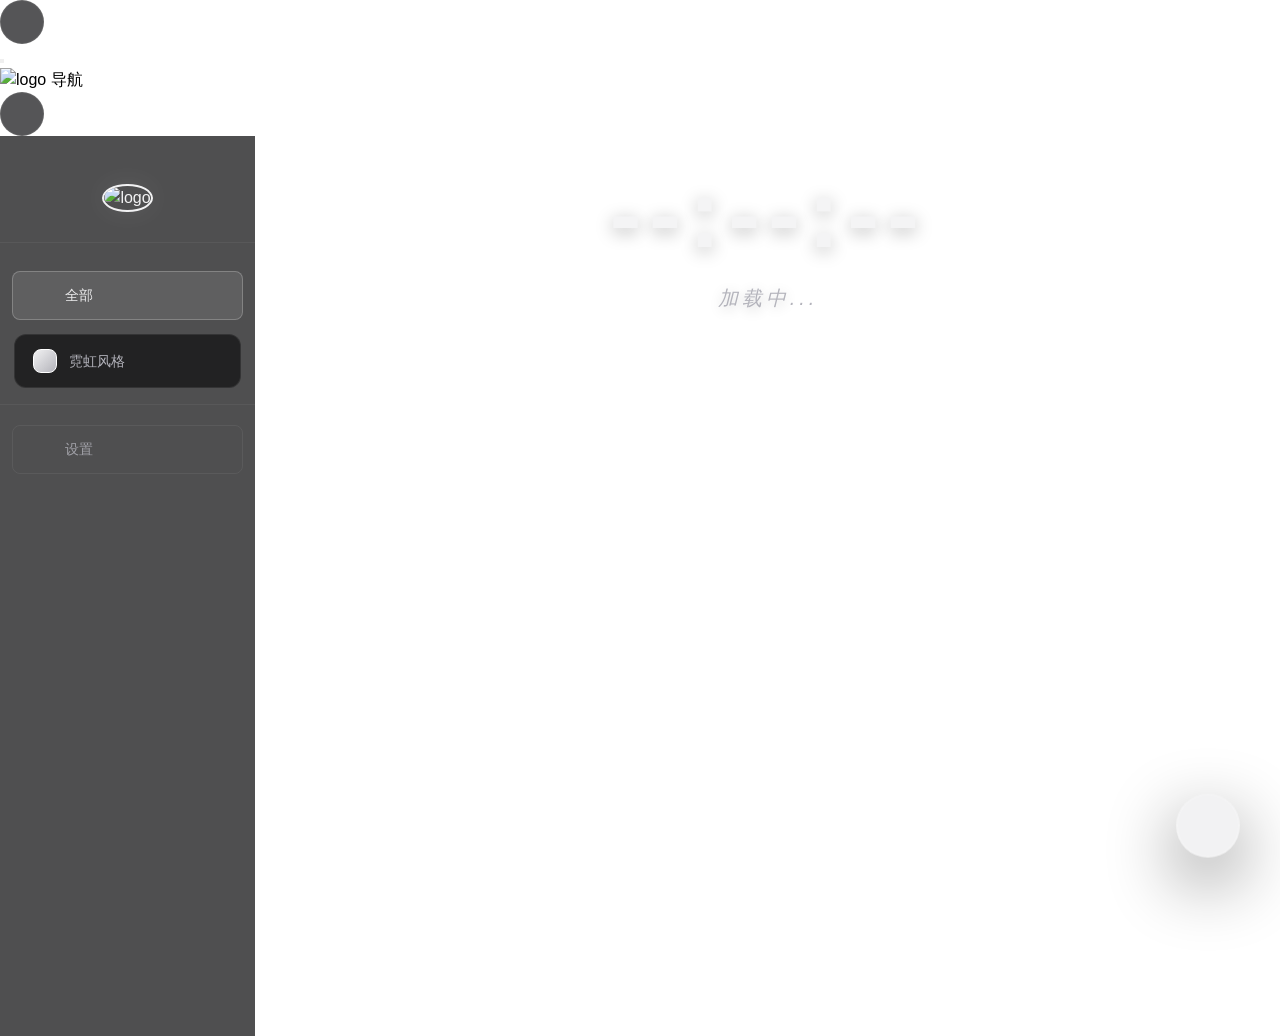
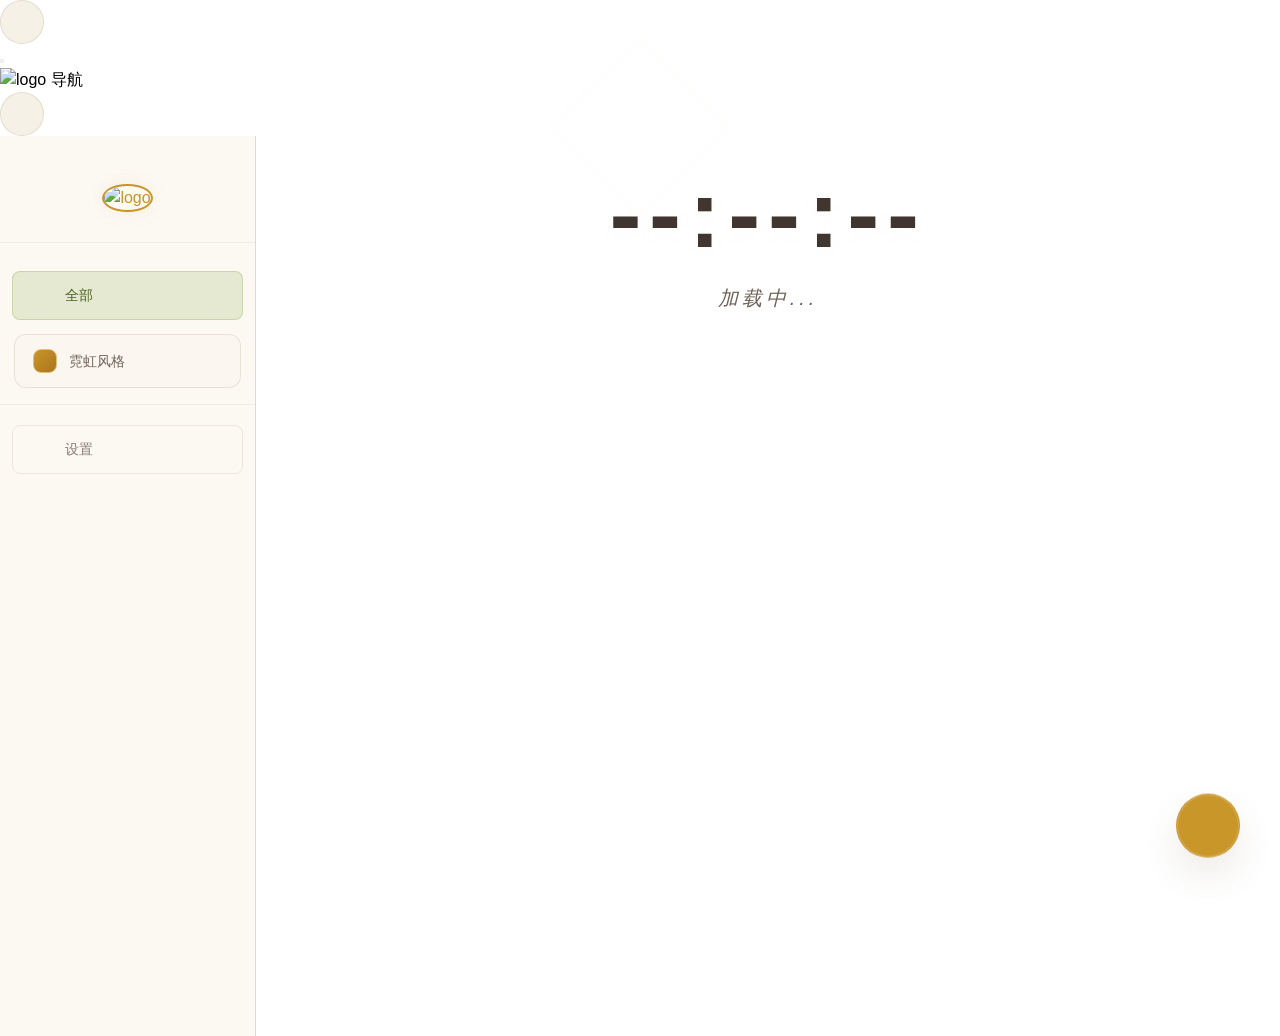

Adjust default theme and background settings UX

--- a/css/style.css
+++ b/css/style.css
@@ -41,55 +41,55 @@ body {
   --sidebar-width: 256px;
   --sidebar-collapsed-width: 84px;
 
-  --page-bg: #0b0b0c;
-  --surface-1: rgba(18, 18, 20, 0.9);
-  --surface-2: rgba(26, 26, 29, 0.74);
-  --surface-3: rgba(38, 38, 42, 0.88);
-  --surface-raised: rgba(48, 48, 52, 0.92);
-  --surface-input: rgba(0, 0, 0, 0.24);
+  --page-bg: #f7f2e8;
+  --surface-1: rgba(251, 247, 239, 0.88);
+  --surface-2: rgba(245, 239, 228, 0.88);
+  --surface-3: rgba(237, 229, 214, 0.96);
+  --surface-raised: #fbf7ef;
+  --surface-input: rgba(255, 252, 246, 0.94);
 
-  --text-primary: #f4f4f5;
-  --text-secondary: #b4b4bc;
-  --text-muted: #72727c;
+  --text-primary: #40362f;
+  --text-secondary: #6e6258;
+  --text-muted: #a79a8d;
 
-  --accent-primary: #f2f2f3;
-  --accent-soft: #ffffff;
-  --accent-strong: #b3b3ba;
-  --accent-dim: rgba(255, 255, 255, 0.14);
-  --accent-glow: rgba(255, 255, 255, 0.22);
-  --selected-bg: rgba(242, 242, 243, 0.1);
-  --selected-text: #f4f4f5;
-  --selected-border: rgba(255, 255, 255, 0.24);
+  --accent-primary: #c9962a;
+  --accent-soft: #e0bf7a;
+  --accent-strong: #a9751b;
+  --accent-dim: rgba(201, 150, 42, 0.14);
+  --accent-glow: rgba(201, 150, 42, 0.16);
+  --selected-bg: rgba(107, 142, 36, 0.16);
+  --selected-text: #465d17;
+  --selected-border: rgba(107, 142, 36, 0.24);
 
-  --border-soft-color: rgba(255, 255, 255, 0.08);
-  --border-strong-color: rgba(255, 255, 255, 0.14);
-  --border-faint-color: rgba(255, 255, 255, 0.05);
+  --border-soft-color: rgba(120, 96, 62, 0.14);
+  --border-strong-color: rgba(120, 96, 62, 0.24);
+  --border-faint-color: rgba(120, 96, 62, 0.08);
   --border-gold: 1px solid var(--border-strong-color);
   --border-thin: 1px solid var(--border-soft-color);
   --border-dim: 1px solid var(--border-faint-color);
 
-  --shadow-soft: 0 18px 50px rgba(0, 0, 0, 0.44);
-  --shadow-float: 0 24px 70px rgba(0, 0, 0, 0.48);
-  --shadow-accent: 0 0 28px rgba(255, 255, 255, 0.08);
+  --shadow-soft: 0 10px 30px rgba(120, 93, 57, 0.08);
+  --shadow-float: 0 18px 36px rgba(120, 93, 57, 0.12);
+  --shadow-accent: 0 0 18px rgba(201, 150, 42, 0.1);
   --shadow-card: var(--shadow-soft);
   --shadow-gold: var(--shadow-accent);
   --shadow-hover: var(--shadow-float);
-  --background-overlay-opacity: 0.46;
-  --artdeco-rotate-primary: rgba(255, 255, 255, 0.14);
-  --artdeco-rotate-secondary: rgba(255, 255, 255, 0.08);
-  --grid-line-color: rgba(255, 255, 255, 0.06);
-  --tooltip-bg: rgba(12, 12, 12, 0.72);
-  --tooltip-shadow: 0 8px 24px rgba(0, 0, 0, 0.28);
-  --icon-surface-bg: rgba(255, 255, 255, 0.04);
-  --card-hover-bg: rgba(40, 40, 40, 0.85);
+  --background-overlay-opacity: 0.08;
+  --artdeco-rotate-primary: rgba(201, 150, 42, 0.06);
+  --artdeco-rotate-secondary: rgba(107, 142, 36, 0.04);
+  --grid-line-color: rgba(120, 96, 62, 0.05);
+  --tooltip-bg: rgba(255, 251, 245, 0.96);
+  --tooltip-shadow: 0 10px 28px rgba(120, 93, 57, 0.12);
+  --icon-surface-bg: rgba(255, 255, 255, 0.42);
+  --card-hover-bg: rgba(255, 251, 245, 0.98);
   --card-hover-border: var(--selected-border);
   --card-hover-shadow: var(--shadow-hover);
-  --success-soft: rgba(82, 196, 26, 0.18);
-  --success-text: #d9ffe8;
-  --error-soft: rgba(255, 107, 107, 0.16);
-  --error-text: #ffe1e1;
-  --info-soft: rgba(242, 242, 243, 0.14);
-  --info-text: #f4f4f5;
+  --success-soft: rgba(107, 142, 36, 0.14);
+  --success-text: #5b7330;
+  --error-soft: rgba(186, 94, 71, 0.14);
+  --error-text: #a24f3b;
+  --info-soft: rgba(201, 150, 42, 0.12);
+  --info-text: #8f6b1d;
 
   --gold-primary: var(--accent-primary);
   --gold-light: var(--accent-soft);
